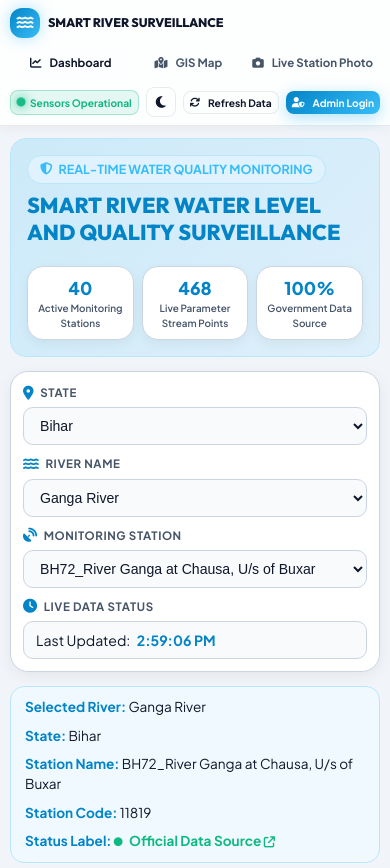
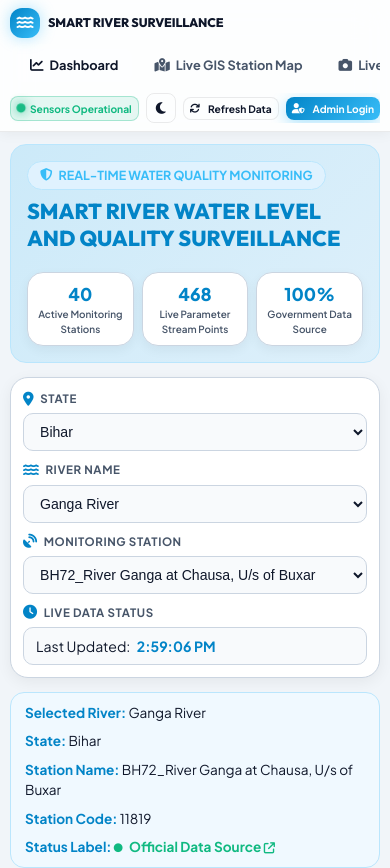
Before and after one commit to akankshabanait0-star/smart-river-water-level-and-quality-surveillances, a website: page frontend/index.html in a window 390 px wide. Shown: the top 868 px of the page. Drawn offline with nearby package versions, Linux system fonts and the light colour scheme; no server answers.

Commit message:
fix(mobile): Make mobile navigation horizontally scrollable without label truncation

```diff
--- a/frontend/index.html
+++ b/frontend/index.html
@@ -132,8 +132,8 @@
 
         <div class="nav-menu">
             <a href="#overview" class="nav-link active"><i class="fa-solid fa-chart-line"></i> Dashboard</a>
-            <a href="#map-section" class="nav-link"><i class="fa-solid fa-map-location-dot"></i> GIS Map</a>
-            <a href="#live-camera-section" class="nav-link"><i class="fa-solid fa-camera"></i> Live Station Photo</a>
+            <a href="#map-section" class="nav-link"><i class="fa-solid fa-map-location-dot"></i> Live GIS Station Map</a>
+            <a href="#live-camera-section" class="nav-link"><i class="fa-solid fa-camera"></i> Live Station Monitoring Photo</a>
         </div>
 
         <div class="nav-actions">
--- a/frontend/style.css
+++ b/frontend/style.css
@@ -142,6 +142,7 @@ body.light-mode .brand-text h2 {
     display: flex;
     align-items: center;
     gap: 8px;
+    white-space: nowrap;
 }
 
 .nav-link:hover, .nav-link.active {
@@ -1030,36 +1031,72 @@ body.light-mode th {
         line-height: 1.2 !important;
     }
 
-    /* ROW 2: MAIN TABS BAR (Equal 3-Pill Segmented Control) */
+    /* ROW 2: MAIN TABS BAR - HORIZONTALLY SCROLLABLE/SWIPEABLE */
     .nav-menu {
         width: 100% !important;
+        max-width: 100% !important;
         display: flex !important;
-        justify-content: space-between !important;
-        gap: 4px !important;
-        padding: 4px !important;
+        align-items: center !important;
+        justify-content: flex-start !important;
+        gap: 8px !important;
+        padding: 5px 6px !important;
         border-radius: 12px !important;
         background: rgba(255, 255, 255, 0.05) !important;
+        overflow-x: auto !important;
+        overflow-y: hidden !important;
+        -webkit-overflow-scrolling: touch !important;
+        scrollbar-width: none !important;
+        -ms-overflow-style: none !important;
+        touch-action: pan-x !important;
+        box-sizing: border-box !important;
+    }
+
+    .nav-menu::-webkit-scrollbar {
+        display: none !important;
+        width: 0 !important;
+        height: 0 !important;
     }
 
     .nav-link {
-        flex: 1 !important;
+        flex: 0 0 auto !important;
+        display: inline-flex !important;
+        align-items: center !important;
         justify-content: center !important;
-        padding: 6px 3px !important;
-        font-size: 0.72rem !important;
+        gap: 6px !important;
+        padding: 7px 14px !important;
+        font-size: 0.8rem !important;
         font-weight: 700 !important;
-        text-align: center !important;
         border-radius: 8px !important;
         white-space: nowrap !important;
+        text-decoration: none !important;
+        touch-action: manipulation !important;
+    }
+
+    .nav-link i {
+        font-size: 0.85rem !important;
+        flex-shrink: 0 !important;
     }
 
     /* ROW 3: STATUS & ACTIONS BAR - 100% UNCLIPPED & FIT */
     .nav-actions {
         width: 100% !important;
+        max-width: 100% !important;
         display: flex !important;
         align-items: center !important;
         justify-content: space-between !important;
         gap: 4px !important;
         flex-wrap: nowrap !important;
+        overflow-x: auto !important;
+        overflow-y: hidden !important;
+        -webkit-overflow-scrolling: touch !important;
+        scrollbar-width: none !important;
+        -ms-overflow-style: none !important;
+    }
+
+    .nav-actions::-webkit-scrollbar {
+        display: none !important;
+        width: 0 !important;
+        height: 0 !important;
     }
 
     /* Status Pill Badge: Fits 100% without cutting on narrow phone screens! */
```
